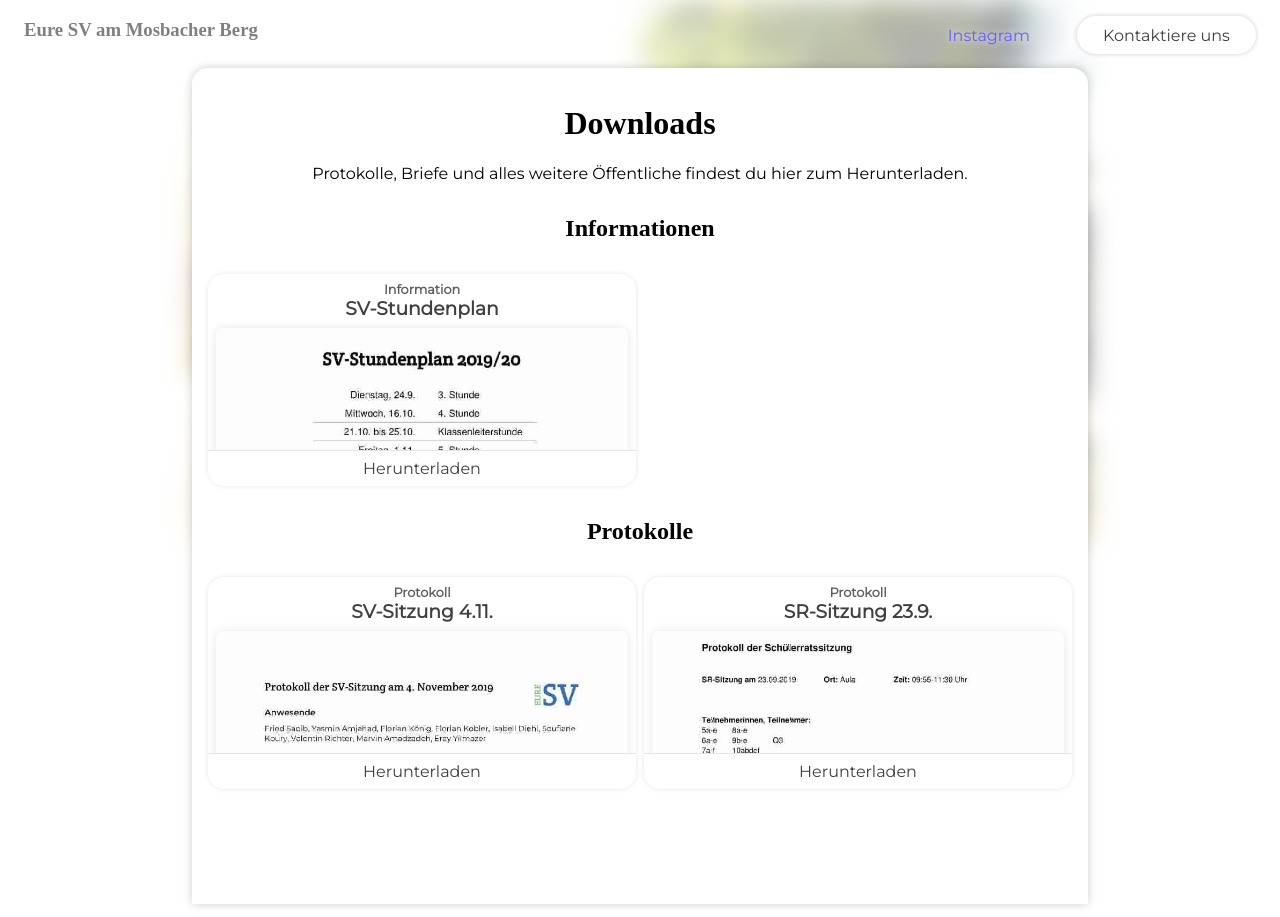
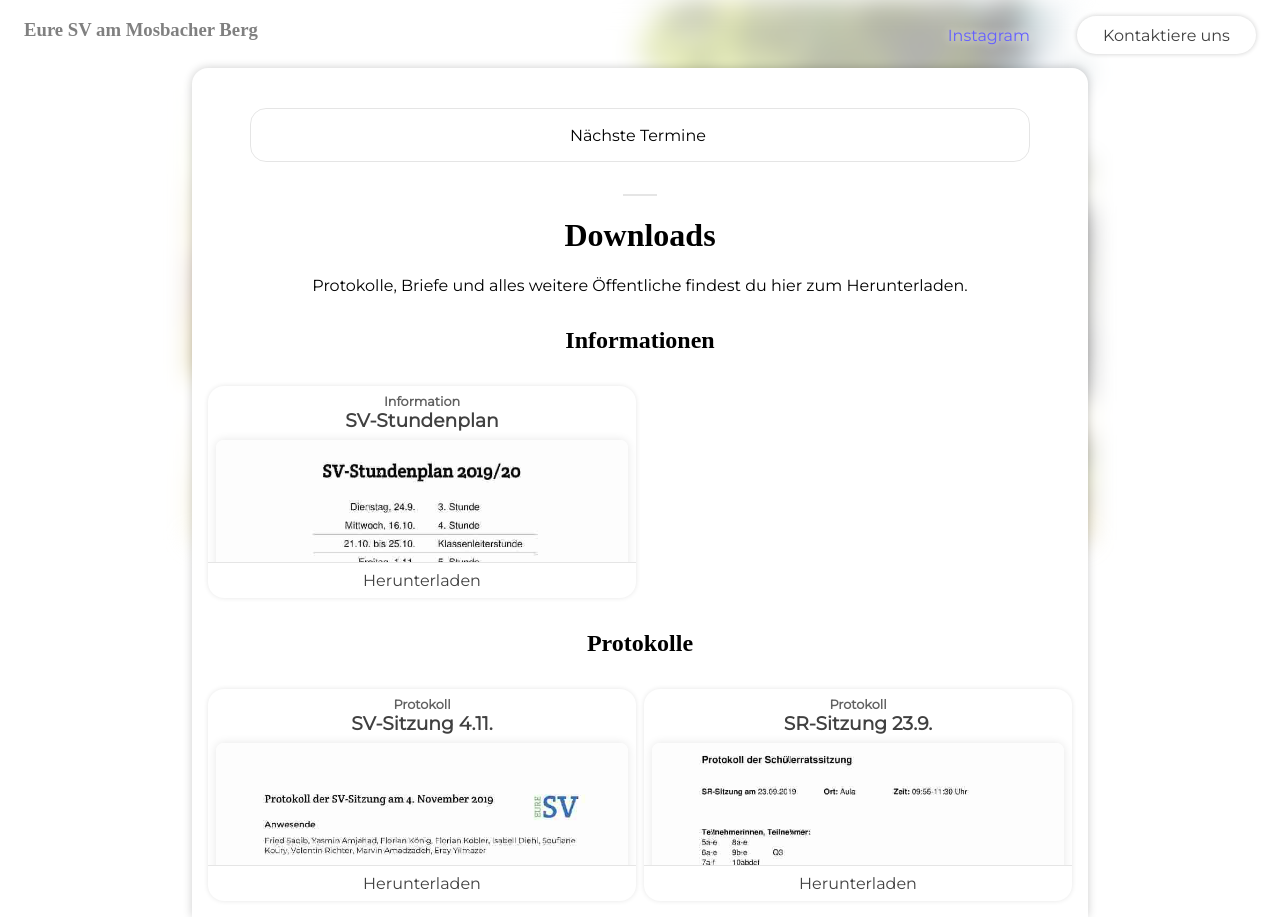
Before and after one commit to Mosbacher-Berg/gmbwi.de, a Jekyll site: the page built from index.html, in a window 1280 px wide. Built offline with Jekyll 4.4.1, drawn with Linux system fonts in a browser that asks for light colours; some web fonts are replaced.

Commit message:
Next events

```diff
--- a/index.html
+++ b/index.html
@@ -25,6 +25,32 @@
 
 
 <div class="container sheet home">
+
+    <div id="termine" class="shortcalendar">
+        <div class="toggleButton" onclick="toggleCalendar()">
+            <p>Nächste Termine</p>
+            <p></p>
+        </div>
+        <div id="calendarExpandable">
+            {% for event in site.data.events %}
+            <div>
+                <h3 {% if event.important %}class="important"{% endif %}>{{ event.title }}</h3>
+                <p>{{ event.description }}</p>
+                <p><b>{{ event.date }}</b>{% if event.location %}, {{ event.location }} {% endif %}
+                </p>
+                {% if event.link %}
+                <a href="{{ event.link }}">Mehr erfahren...</a>
+                {% endif %}
+            </div>
+            {% unless forloop.last %}
+                <hr />
+            {% endunless %}
+            {% endfor %}
+        </div>
+    </div>
+
+    <hr class="space" />
+
     <h1 id="downloads">Downloads</h1>
     <p>Protokolle, Briefe und alles weitere Öffentliche findest du hier zum Herunterladen.</p>
 
@@ -81,3 +107,24 @@
         {% endfor %}
     </div>
 </div>
+
+<script>
+    /*
+    * Collapsable
+    */
+
+    function toggleCalendar() {
+        var content = document.getElementById("calendarExpandable");
+        if (content.style.maxHeight) {
+            content.style.maxHeight = null;
+        } else {
+            content.style.maxHeight = content.scrollHeight + "px";
+            document.getElementById("termine").scrollIntoView({behavior: "smooth"});
+        }
+    }
+
+    if (document.URL.includes("#termine")) {
+        toggleCalendar();
+    }
+
+</script>
--- a/style.css
+++ b/style.css
@@ -17,6 +17,10 @@
 a {
     text-decoration: none;
     color: #645fff;
+}
+
+h3.important {
+    text-decoration: underline wavy #4f76c5;
 }
 
 .header {
@@ -210,6 +214,31 @@
     width: calc(100% + 2px) !important;
 }
 
+.shortcalendar {
+    margin-top: 1.5rem;
+    width: 90%;
+    margin-left: auto;
+    margin-right: auto;
+    border-radius: 1rem;
+    border: 1px solid rgba(0, 0, 0, 0.1);
+}
+
+.shortcalendar .toggleButton * {
+    display: inline-block;
+}
+
+#calendarExpandable {
+    max-height: 0;
+    overflow: hidden;
+    transition: max-height 250ms ease-in-out;
+    padding: 0 2rem;
+}
+
+#calendarExpandable :last-child {
+    margin-bottom: 2rem;
+}
+
+
 hr {
     border: 0.5px solid rgba(0, 0, 0, 0.1);
     width: 2rem;
@@ -219,6 +248,11 @@
 .space {
     margin-top: 1rem;
     padding-top: 1rem;
+}
+
+hr.space {
+    padding: 0;
+    margin-top: 2rem !important;
 }
 
 .fileembed {
```
Also changed, not shown: _data/events.yml (added, +23 -0 lines).
